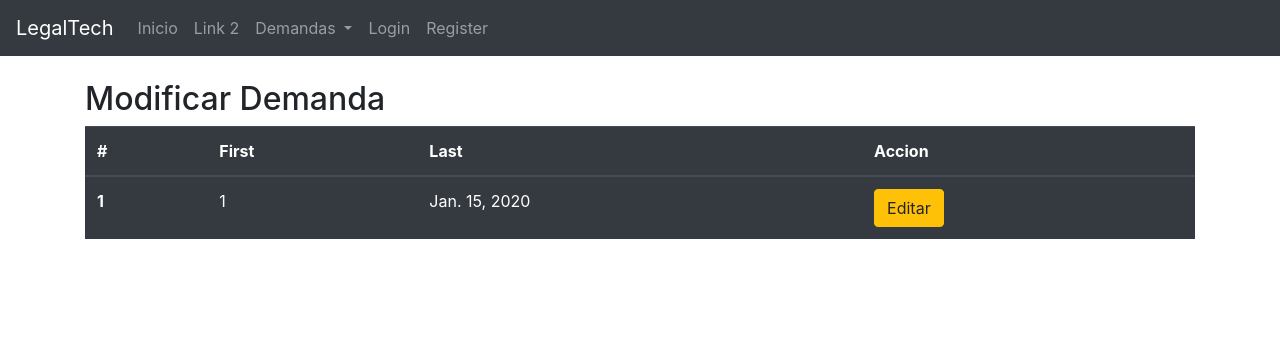
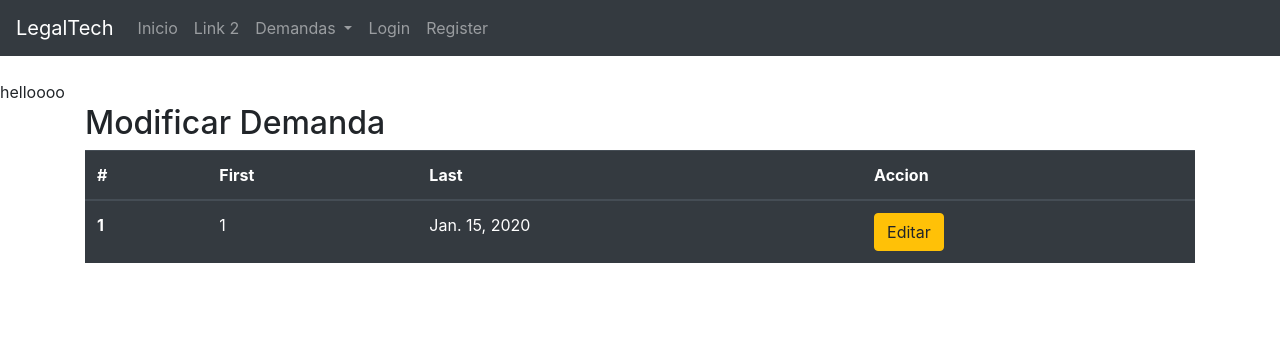
Before and after one commit to crisirona/coni, a Django app: page /crud/ in a window 1280 px wide. Shown: the top 356 px of the page. Run offline with Django 4.2, Linux system fonts and the light colour scheme; tables that the repository leaves empty hold one stand-in row (values such as "Sample post").

Commit message:
test compatibilidad pyany

```diff
--- a/appstatico/templates/appstatico/crud.html
+++ b/appstatico/templates/appstatico/crud.html
@@ -3,6 +3,7 @@
 {% extends 'appstatico/base.html' %}
 
 {% block content %}
+helloooo
 <div class="container">
 
 	<h2>Modificar Demanda</h2>
```
